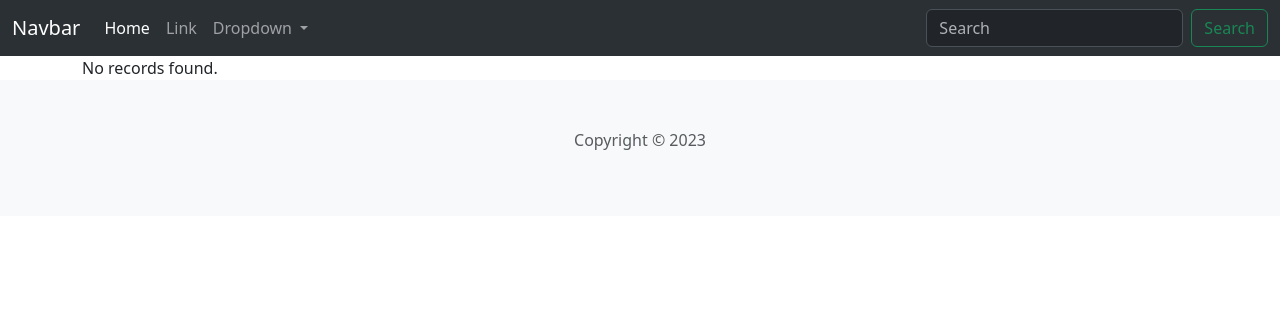
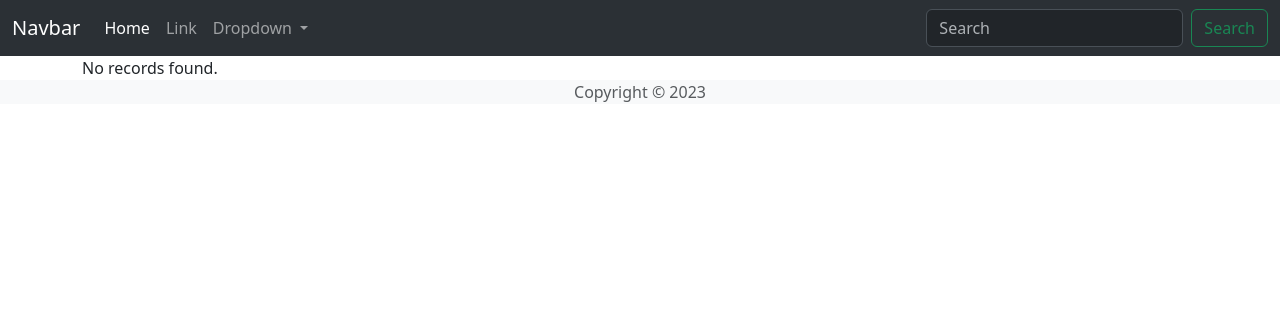
Before and after one commit to Alex188dot/Java, a PHP site: page /template/base.php in a window 1280 px wide. Shown: the top 316 px of the page. Run offline with PHP 8.4, Linux system fonts and the light colour scheme; data that the repository does not hold is empty.

Commit message:
added footer

```diff
--- a/PHP/layout/template/footer.php
+++ b/PHP/layout/template/footer.php
@@ -1,5 +1,5 @@
 <!-- footer -->
-<footer class="py-5 text-center text-body-secondary bg-body-tertiary">
+<footer class="text-center text-body-secondary bg-body-tertiary">
   <p>Copyright © 2023</p>
 </footer>
 <!-- end footer  -->
```
